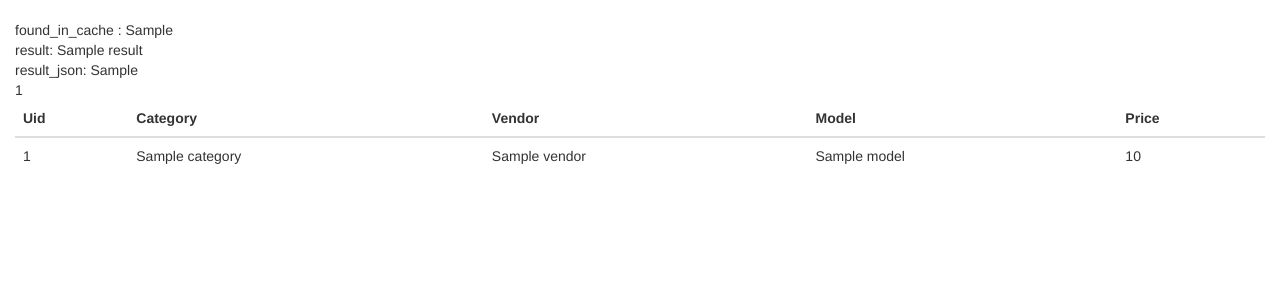
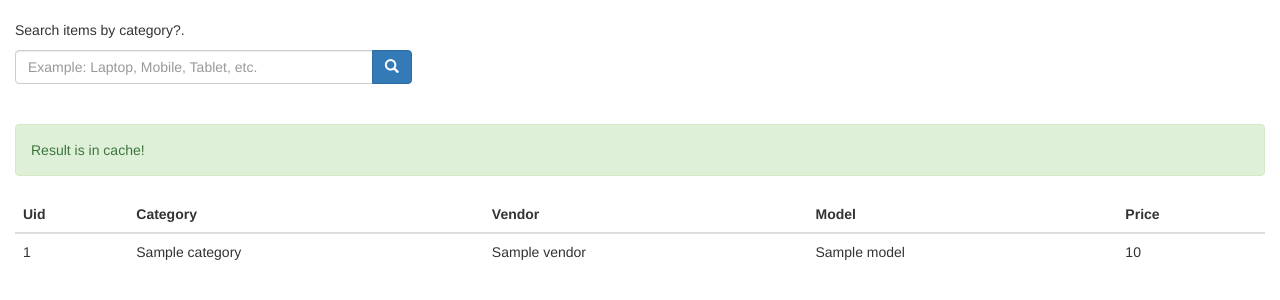
Before and after one commit to Nareshcbit/emarket, a Flask app: template app/templates/redis_dev.html in a window 1280 px wide. Shown: the part 52-352 px from the top of the page. Run offline with Flask 2, Linux system fonts and the light colour scheme; the template is opened without the code that fills it: most values are stand-ins (such as "Sample title", 1, 10 or a date in 2020); form fields are guessed from the names that the template uses; some libraries are stand-ins or nearby versions.

Commit message:
Redis page

```diff
--- a/app/routes.py
+++ b/app/routes.py
@@ -47,7 +47,7 @@ def items_add():
 @app.route('/redis', methods=['GET', 'POST'])
 def redis():
 
-    found_in_cache = None
+    found_in_cache = False
 
     if request.method == 'POST':
         search_category = request.form['Category']
--- a/app/templates/redis_dev.html
+++ b/app/templates/redis_dev.html
@@ -6,21 +6,37 @@
 
 
 
+ 		<form class="inline" action="{{ url_for('redis') }}" method=post>
+    		{{ form.hidden_tag() }}
 
-found_in_cache : {{ found_in_cache }}
-<br/>
+		   	<!-- Search form -->
+		   	<p>Search items by category?. </p>
+		   	<div class="row">
+		    <div class="col-xs-6 col-md-4">
+		      <div class="input-group">
+		       	{{ form.Category(class="form-control", placeholder="Example: Laptop, Mobile, Tablet, etc.") }}
+		         <div class="input-group-btn">
+		          <button class="btn btn-primary" type="submit">
+		            <span class="glyphicon glyphicon-search"></span>
+		          </button>
+		        </div>
+		      </div>
+		    </div>
+		  </div>
 
-result: {{ result }}
-<br/>
-
-result_json: {{ result_json }}
-<br/>
+		 </form>
 
 
-			{% for record in result %}
-      				{{record.Uid}}
-			{% endfor %}
+		 <br/><br/>
 
+		 {% if found_in_cache  %}
+
+		 <div class="alert alert-success" role="alert"> Result is in cache! </div>
+		 {% else %}
+
+		 <div class="alert alert-warning" role="alert"> Result is not in cache! </div>
+
+		 {% endif %}
 		<table class="table">
 	    <!--Table head-->
 	    <thead>
```
